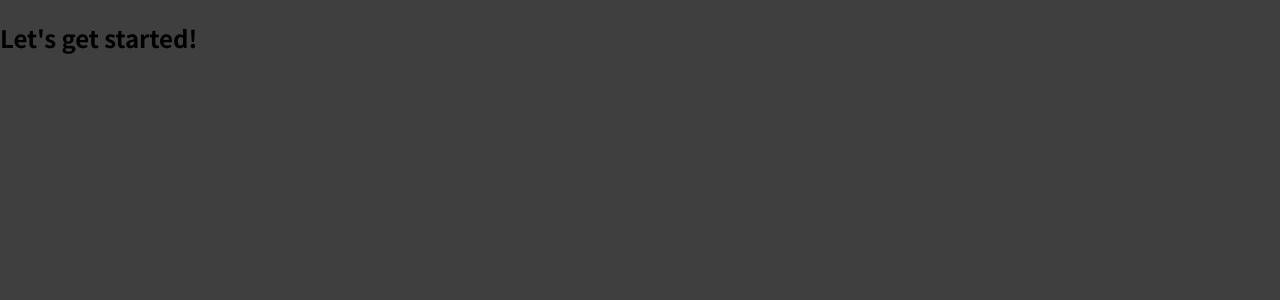
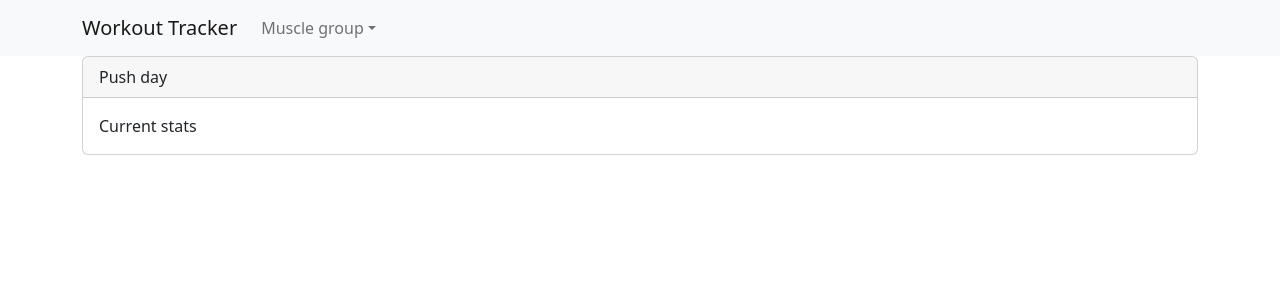
Before and after one commit to AthulPM97/Workout-tracker, a JavaScript app: page / in a window 1280 px wide. Shown: the top 300 px of the page. Built offline with nearby package versions, Linux system fonts and the light colour scheme.

Commit message:
Home page and navigation bar

```diff
--- a/package.json
+++ b/package.json
@@ -6,7 +6,9 @@
     "@testing-library/jest-dom": "^5.11.6",
     "@testing-library/react": "^11.2.2",
     "@testing-library/user-event": "^12.5.0",
+    "bootstrap": "^5.2.3",
     "react": "^18.0.0",
+    "react-bootstrap": "^2.7.1",
     "react-dom": "^18.0.0",
     "react-scripts": "^5.0.1",
     "web-vitals": "^0.2.4"
--- a/public/index.html
+++ b/public/index.html
@@ -24,7 +24,7 @@
       work correctly both with client-side routing and a non-root public URL.
       Learn how to configure a non-root public URL by running `npm run build`.
     -->
-    <title>React App</title>
+    <title>Workout tracker</title>
   </head>
   <body>
     <noscript>You need to enable JavaScript to run this app.</noscript>
--- a/src/App.js
+++ b/src/App.js
@@ -1,7 +1,11 @@
+import NavigationBar from "./components/UI/NavigationBar";
+import HomePage from "./pages/HomePage";
+
 function App() {
   return (
     <div>
-      <h2>Let's get started!</h2>
+      <NavigationBar/>
+      <HomePage/>
     </div>
   );
 }
--- /dev/null
+++ b/src/components/UI/NavigationBar.js
@@ -0,0 +1,23 @@
+import { Container, Nav, Navbar, NavDropdown } from "react-bootstrap";
+
+const NavigationBar = () => {
+  return (
+    <Navbar bg="light">
+      <Container>
+        <Navbar.Brand href="/">Workout Tracker</Navbar.Brand>
+        <Navbar.Toggle aria-controls="basic-navbar-nav" />
+        <Navbar.Collapse>
+          <Nav className="me-auto">
+            <NavDropdown title="Muscle group">
+              <NavDropdown.Item href="/push-day">Push day</NavDropdown.Item>
+              <NavDropdown.Item href="/pull-day">Pull day</NavDropdown.Item>
+              <NavDropdown.Item href="/leg-day">Leg day</NavDropdown.Item>
+            </NavDropdown>
+          </Nav>
+        </Navbar.Collapse>
+      </Container>
+    </Navbar>
+  );
+};
+
+export default NavigationBar;
--- a/src/index.js
+++ b/src/index.js
@@ -3,5 +3,9 @@ import ReactDOM from 'react-dom/client';
 import './index.css';
 import App from './App';
 
+// react bootstrap configuration
+import "../node_modules/react-bootstrap/dist/react-bootstrap.min";
+import "bootstrap/dist/css/bootstrap.css";
+
 const root = ReactDOM.createRoot(document.getElementById('root'));
 root.render(<App />);
--- /dev/null
+++ b/src/pages/HomePage.js
@@ -0,0 +1,16 @@
+import { Card, Container } from "react-bootstrap";
+
+const HomePage = () => {
+  return (
+    <Container>
+      <Card>
+        <Card.Header>Push day</Card.Header>
+        <Card.Body>
+            Current stats
+        </Card.Body>
+      </Card>
+    </Container>
+  );
+};
+
+export default HomePage;
```
Also changed, not shown: 1 other file (tests, documents, lock files or other folders).
